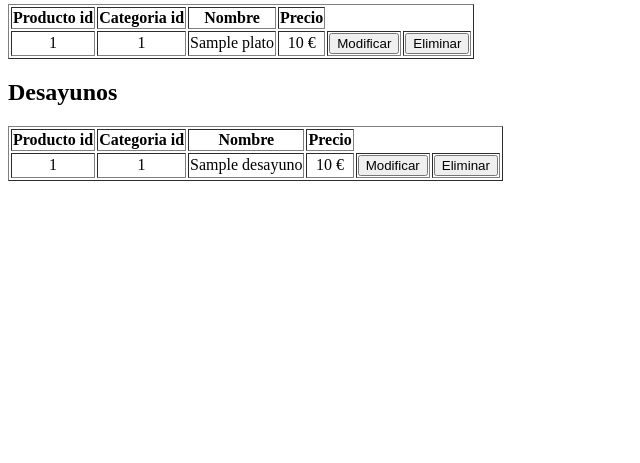
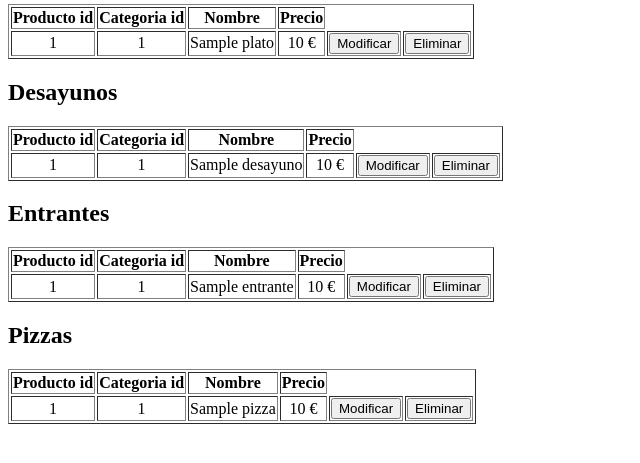
Before and after one commit to polcastellano/Restaurante-Ikea, a PHP site: the page made by view/panelPedido.php in a window 1280 px wide. Shown: the part 164-627 px from the top of the page, without its empty margins (0-640 px from the left). Run offline with PHP 8.4, Linux system fonts and the light colour scheme; the template is opened without the code that fills it: most values are stand-ins (such as "Sample title", 1, 10 or a date in 2020); some libraries are stand-ins or nearby versions.

Commit message:
todo funciona

```diff
--- a/controller/productoController.php
+++ b/controller/productoController.php
@@ -1,6 +1,8 @@
 <?php
 include_once 'model/Plato.php';
 include_once 'model/Desayuno.php';
+include_once 'model/Entrante.php';
+include_once 'model/Pizza.php';
 
 include_once 'model/ProductoDAO.php';
 
@@ -15,6 +17,10 @@ class productoController{
         $platos = ProductoDAO::getAllProductos(1);
 
         $desayunos = ProductoDAO::getAllProductos(2);
+
+        $entrantes = ProductoDAO::getAllProductos(3);
+
+        $pizzas = ProductoDAO::getAllProductos(4);
 
         include_once 'view/panelPedido.php';
 
--- a/view/agregarProducto.php
+++ b/view/agregarProducto.php
@@ -7,9 +7,8 @@
                 <!-- <input name="producto_id" hidden/> -->
                 <td>
                     <select name="categoria">
-                        <?php foreach($result as $categoria){ ?>
-
-                            <option value="<?= $categoria ?>"><?= $categoria ?></option>
+                        <?php foreach($categorias as $categoria){ ?>
+                            <option value="<?= $categoria[0] ?>"><?= $categoria[0] ?></option>
                         <?php } ?>
                     </select>
                 </td>
--- a/view/panelPedido.php
+++ b/view/panelPedido.php
@@ -9,6 +9,7 @@
     <form action=<?=url."?controller=producto&action=agregar"?> method="post">
         <button type="submit">Agregar</button>
     </form>
+
     <h2>Platos Principales</h2>
         <table border=1 style='text-align: center;'>
         <th>Producto id</th>
@@ -67,5 +68,63 @@
             </tr>
         <?php } ?>
         </table>
+
+    <h2>Entrantes</h2>
+        <table border=1 style='text-align: center;'>
+        <th>Producto id</th>
+        <th>Categoria id</th>
+        <th>Nombre</th>
+        <th>Precio</th>
+
+        <?php foreach($entrantes as $entrante){ ?>
+
+            <tr>
+            <td><?=$entrante->getProducto_id()?></td>
+            <td><?=$entrante->getCategoria_id()?></td>
+            <td><?=$entrante->getNombre()?></td>
+            <td><?=$entrante->getPrecio()?> €</td>
+            <td>
+                <form action=<?=url."?controller=producto&action=modificar"?> method="post">
+                    <input name="producto_id" value="<?= $entrante->getProducto_id()?>" hidden />
+                    <input name="categoria_id" value="<?= $entrante->getCategoria_id()?>" hidden />
+                    <button type="submit">Modificar</button>
+                </form>
+            <td>
+                <form action=<?=url."?controller=producto&action=eliminar"?> method="post">
+                    <input name="producto_id" value="<?= $entrante->getProducto_id()?>" hidden />
+                    <button type="submit">Eliminar</button>
+                </form>
+            </tr>
+        <?php } ?>
+        </table>
+
+    <h2>Pizzas</h2>
+        <table border=1 style='text-align: center;'>
+        <th>Producto id</th>
+        <th>Categoria id</th>
+        <th>Nombre</th>
+        <th>Precio</th>
+
+        <?php foreach($pizzas as $pizza){ ?>
+
+            <tr>
+            <td><?=$pizza->getProducto_id()?></td>
+            <td><?=$pizza->getCategoria_id()?></td>
+            <td><?=$pizza->getNombre()?></td>
+            <td><?=$pizza->getPrecio()?> €</td>
+            <td>
+                <form action=<?=url."?controller=producto&action=modificar"?> method="post">
+                    <input name="producto_id" value="<?= $pizza->getProducto_id()?>" hidden />
+                    <input name="categoria_id" value="<?= $pizza->getCategoria_id()?>" hidden />
+                    <button type="submit">Modificar</button>
+                </form>
+            <td>
+                <form action=<?=url."?controller=producto&action=eliminar"?> method="post">
+                    <input name="producto_id" value="<?= $pizza->getProducto_id()?>" hidden />
+                    <button type="submit">Eliminar</button>
+                </form>
+            </tr>
+        <?php } ?>
+        </table>
 </body>
 </html>
```
Also changed, not shown: model/Entrante.php (added, +26 -0 lines), model/Pizza.php (added, +26 -0 lines), model/ProductoDAO.php (+3 -13 lines).
